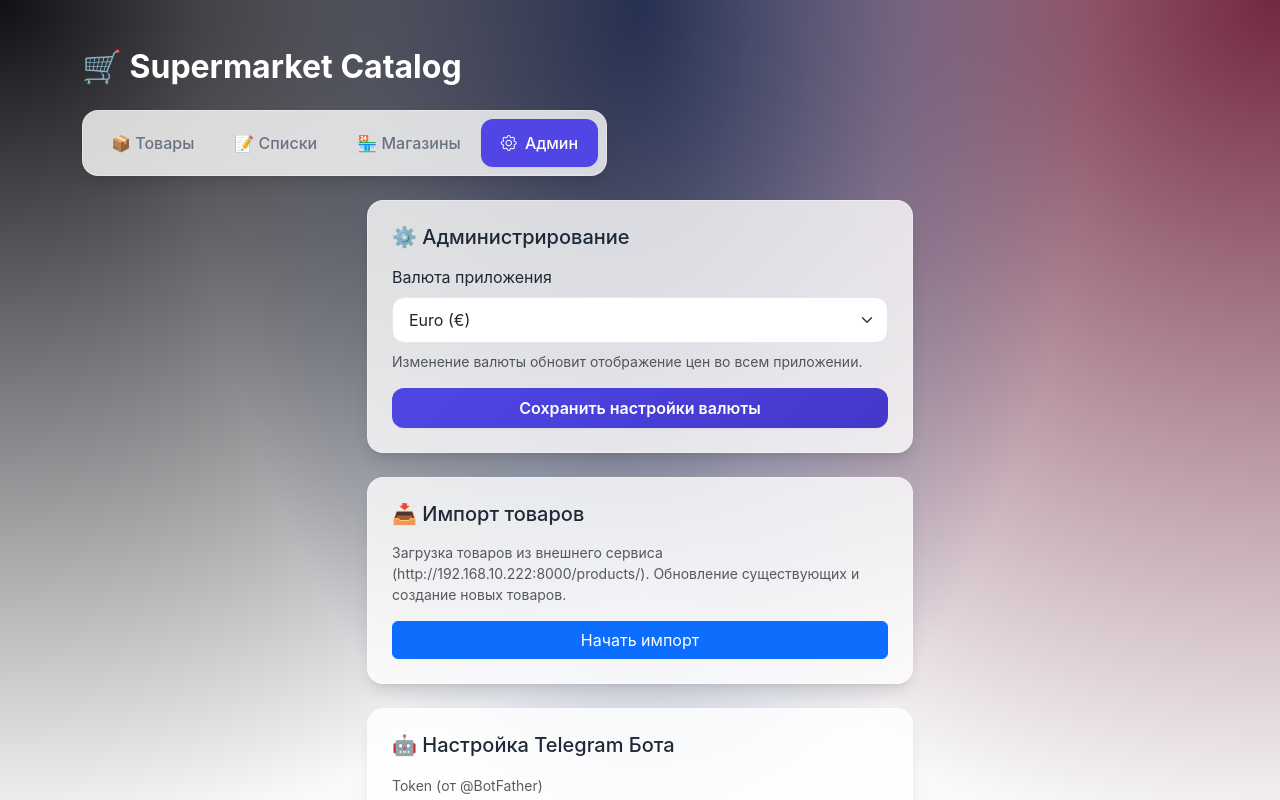
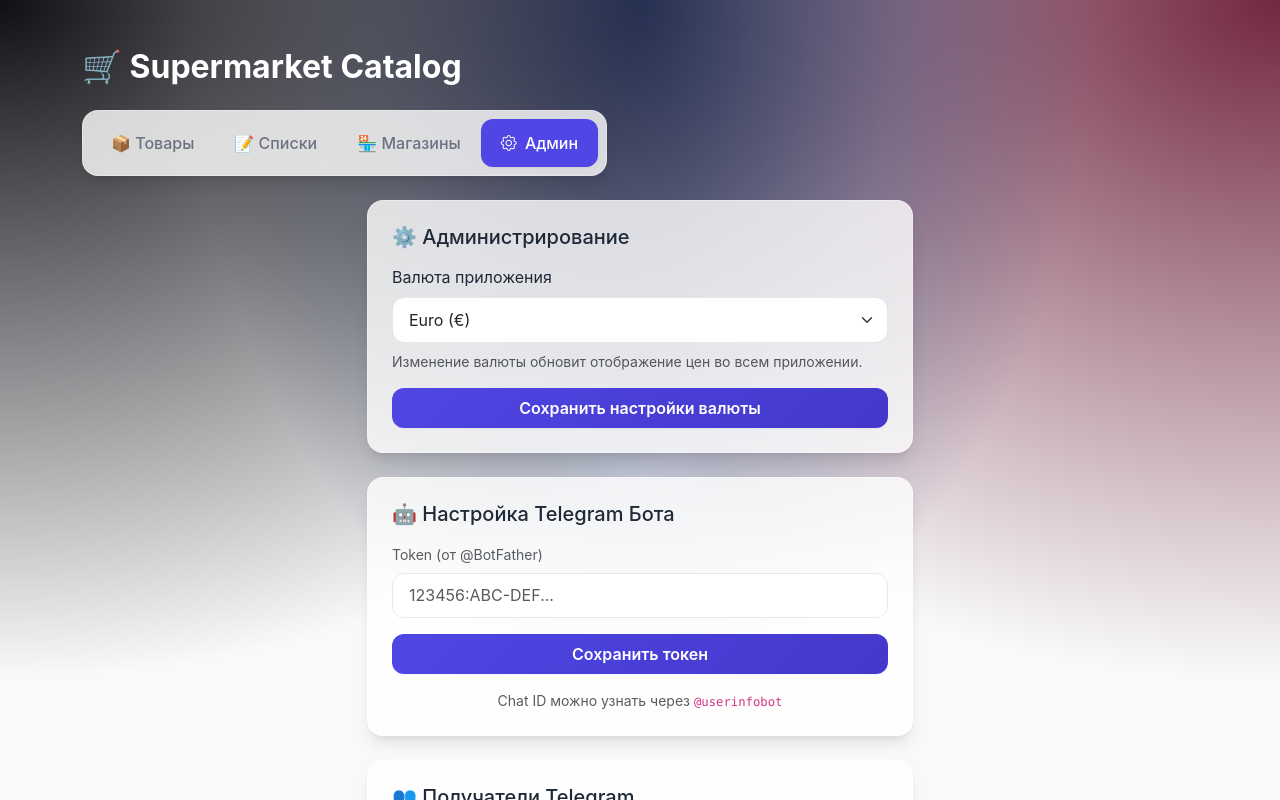
Before and after one commit to sergesvalov/supermarket_catalog, a React (Vite) app in the folder frontend/: page / in a window 1280 px wide. Both pictures are taken after a click on the button "Админ". Shown: the top 800 px of the page. Built offline with nearby package versions, Linux system fonts and the light colour scheme; no server answers.

Commit message:
lets test

```diff
--- a/frontend/src/components/AdminPage.jsx
+++ b/frontend/src/components/AdminPage.jsx
@@ -10,22 +10,6 @@ const AdminPage = () => {
     const [token, setToken] = useState('');
     const [users, setUsers] = useState([]);
     const [newUser, setNewUser] = useState({ name: '', chat_id: '' });
-
-    // Import State
-    const [importing, setImporting] = useState(false);
-
-    const handleImport = async () => {
-        if (!confirm("Импортировать товары из внешнего сервиса? Это может занять некоторое время.")) return;
-        setImporting(true);
-        try {
-            const result = await api.admin.importProducts();
-            alert(result.message);
-        } catch (error) {
-            alert("Ошибка импорта: " + error.message);
-        } finally {
-            setImporting(false);
-        }
-    };
 
     useEffect(() => {
         loadData();
@@ -110,26 +94,6 @@ const AdminPage = () => {
                     </form>
                 </div>
 
-                {/* Import Products */}
-                <div className="glass-card p-4 mb-4">
-                    <h5 className="mb-3">📥 Импорт товаров</h5>
-                    <p className="text-muted small">
-                        Загрузка товаров из внешнего сервиса (http://192.168.10.222:8000/products/).
-                        Обновление существующих и создание новых товаров.
-                    </p>
-                    <button
-                        className="btn btn-primary w-100"
-                        onClick={handleImport}
-                        disabled={importing}
-                    >
-                        {importing ? (
-                            <span><span className="spinner-border spinner-border-sm me-2" role="status" aria-hidden="true"></span>Загрузка...</span>
-                        ) : (
-                            'Начать импорт'
-                        )}
-                    </button>
-                </div>
-
                 {/* Telegram Settings */}
                 <div className="glass-card p-4 mb-4">
                     <h5 className="mb-3">🤖 Настройка Telegram Бота</h5>
```
